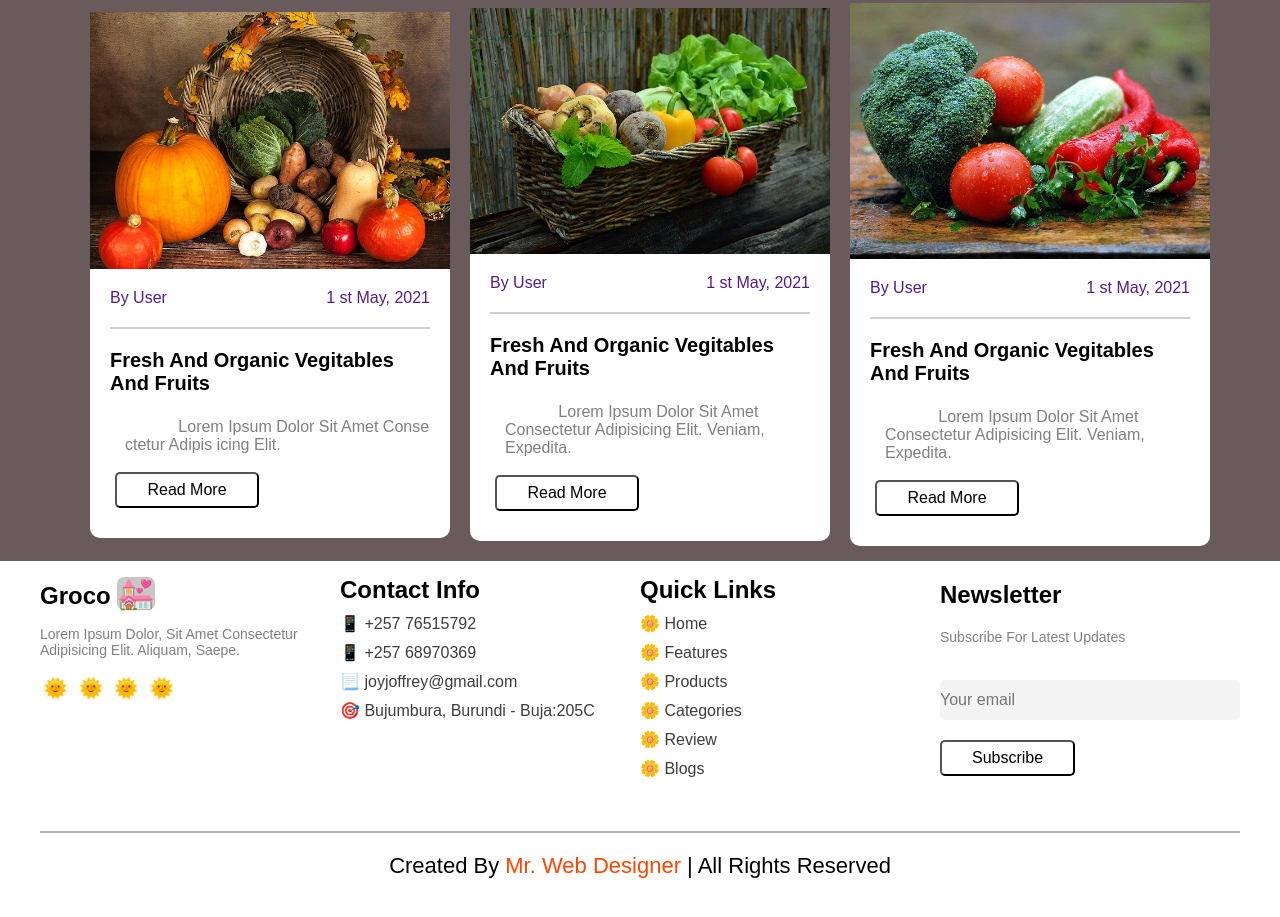
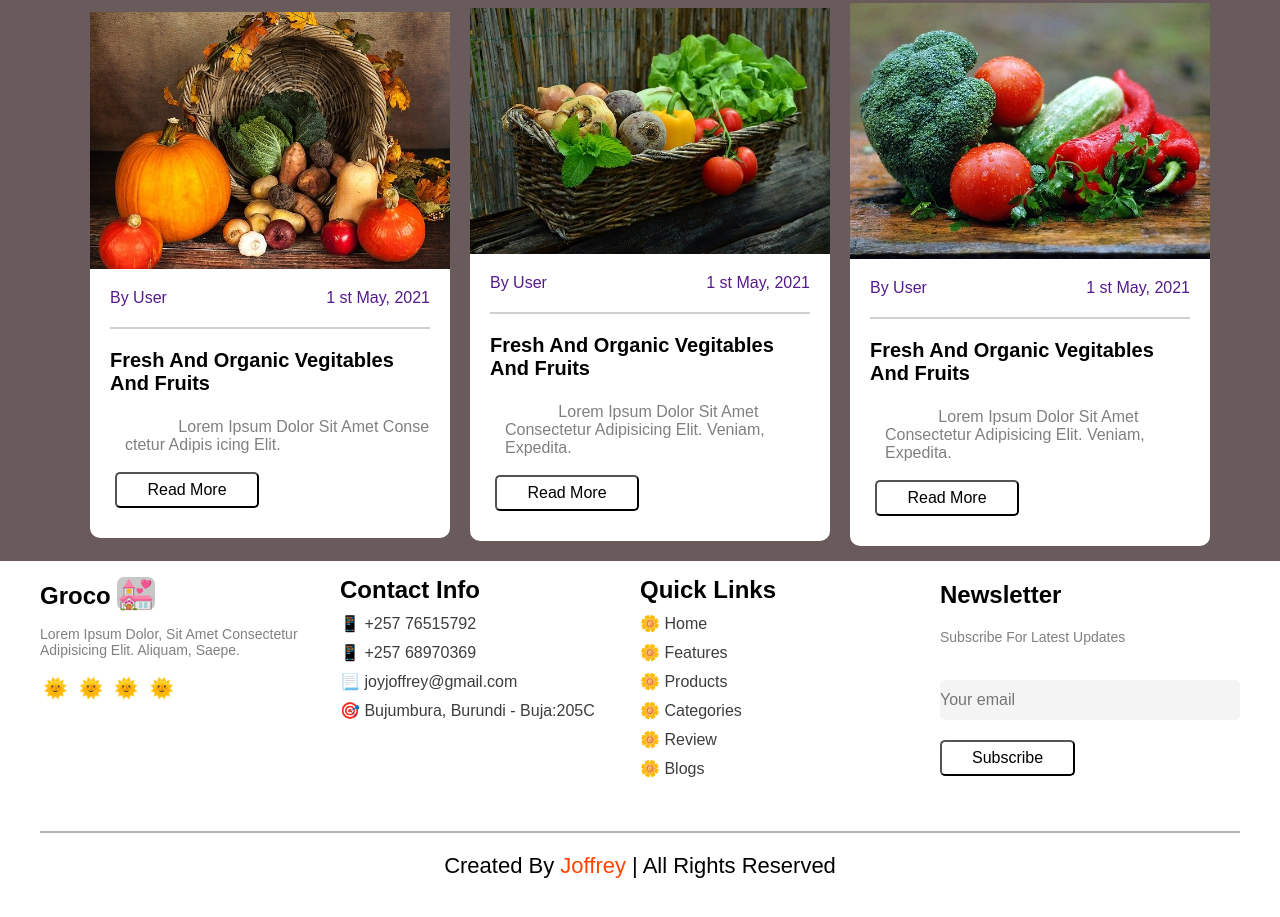
Before and after one commit to joffreynk/ecommerce-site, a plain HTML site: page index.html in a window 1280 px wide. Shown: the part 4680-5597 px from the top of the page. Drawn offline with Linux system fonts and the light colour scheme.

Commit message:
Update index.html

```diff
--- a/index.html
+++ b/index.html
@@ -297,7 +297,7 @@
       </div>
     </div>
     <div class="copyright">
-      Created By  <span>Mr. Web Designer</span> | All Rights Reserved
+      Created By  <span>Joffrey</span> | All Rights Reserved
     </div>
   </div>
 
```
